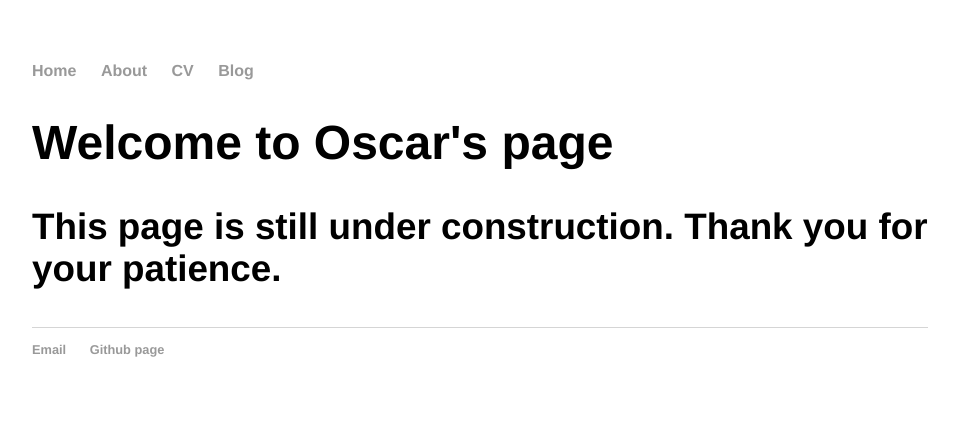
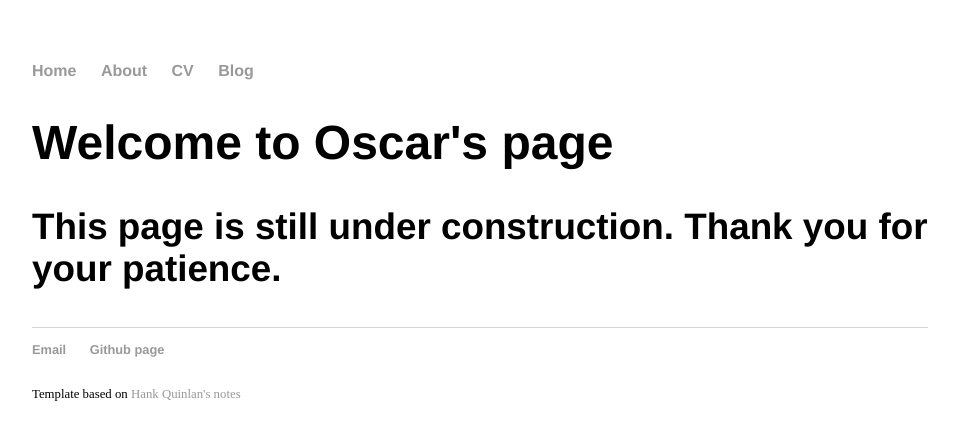
Before and after one commit to oscar-watim-chan/oscar-watim-chan.github.io, a Jekyll site: the page built from index.html, in a window 1280 px wide. Shown: the top 440 px of the page, without its empty margins (160-1119 px from the left). Built offline with Jekyll 4.4.1, drawn with Linux system fonts in a browser that asks for light colours.

Commit message:
Update footnote

```diff
--- a/_layouts/default.html
+++ b/_layouts/default.html
@@ -24,6 +24,8 @@
 	        		<li><a href="mailto:oscar.chan.cwt@gmail.com">Email</a></li>
 	        		<li><a href="https://github.com/oscar-watim-chan/">Github page</a></li>
 				</ul>
+			<br>
+			Template based on <a href = "https://github.com/hankquinlan"> Hank Quinlan's notes </a>
 			</footer>
 		</body>
 	</html>
```
